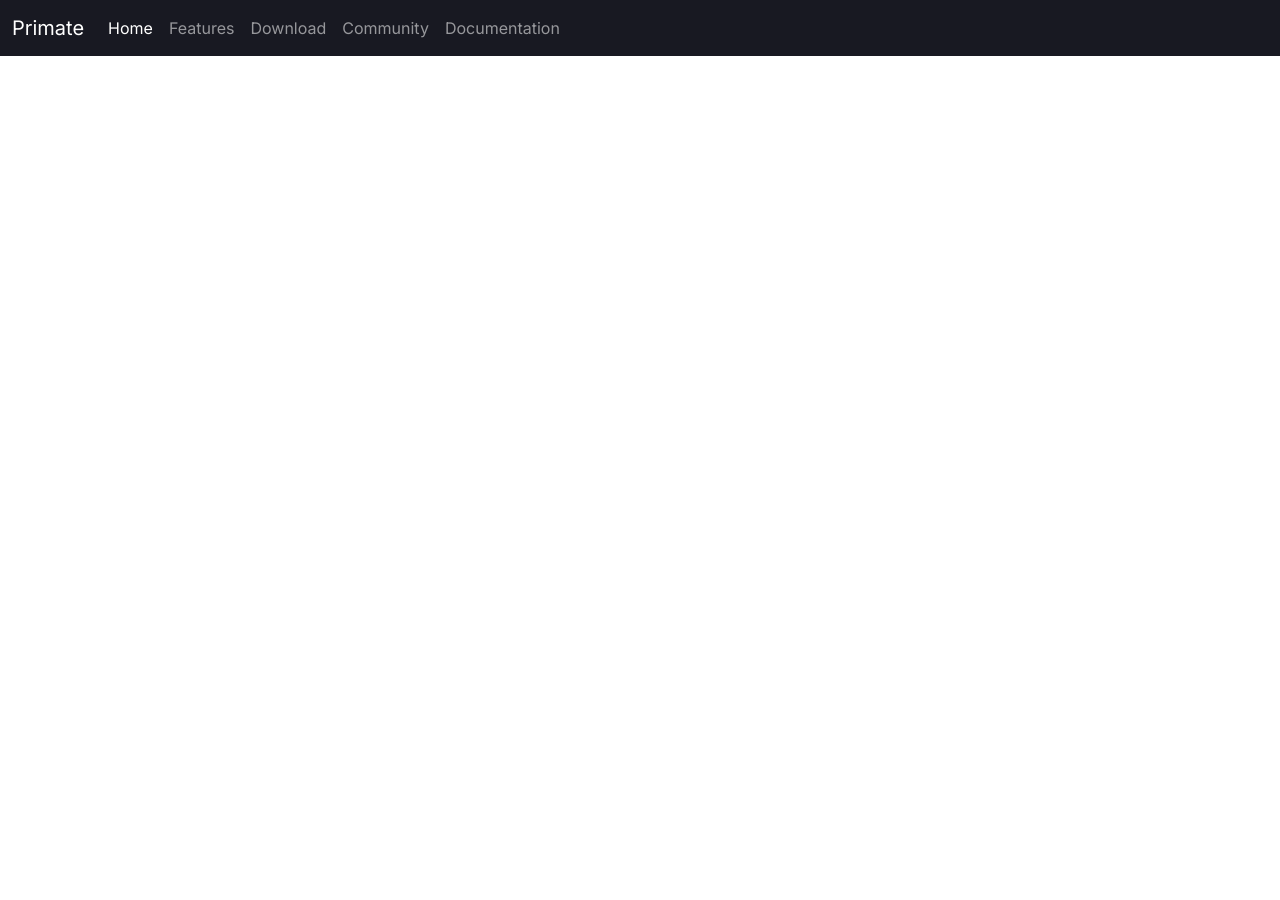
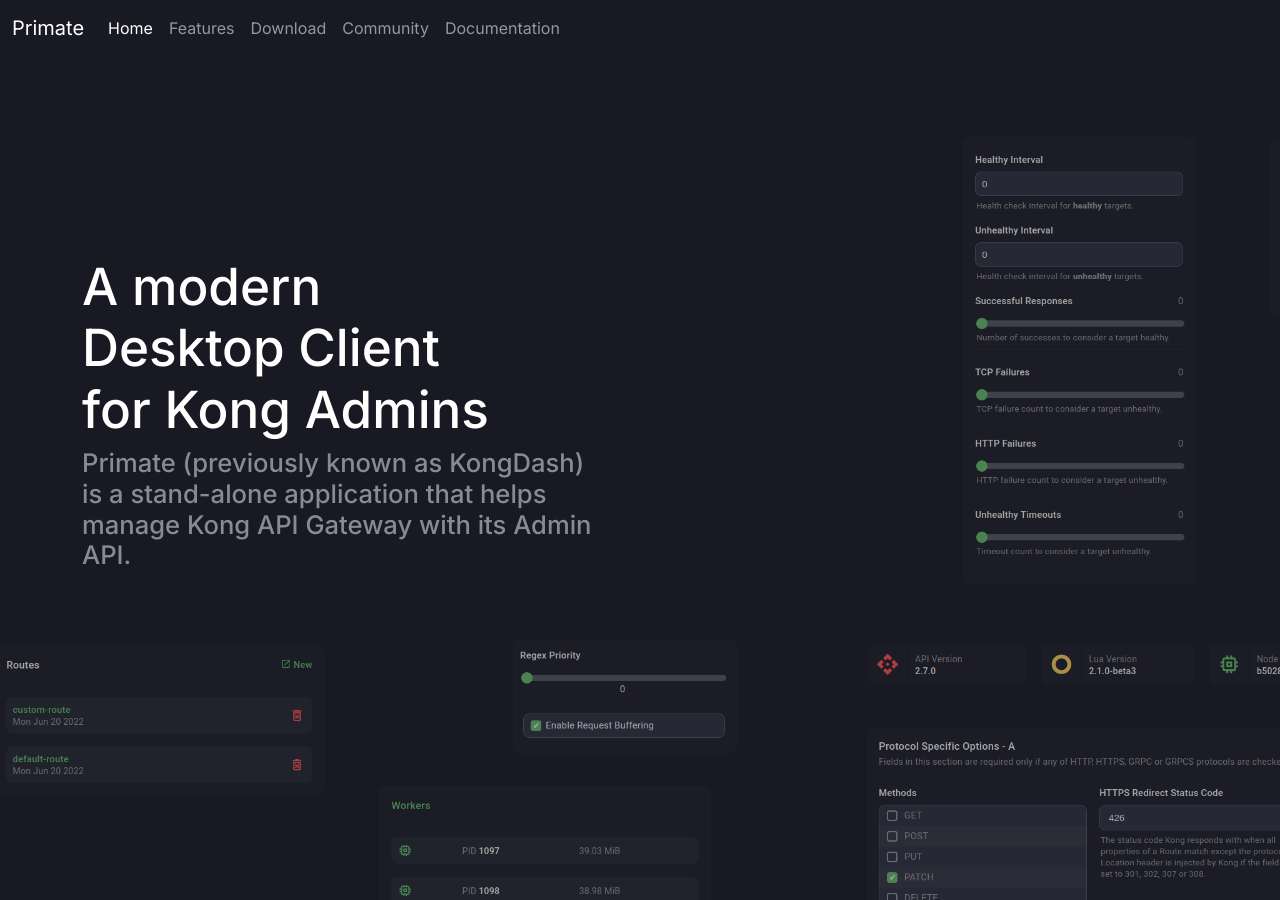
Before and after one commit to getprimate/website, a Jekyll site: the page built from index.html, in a window 1280 px wide and 900 px high. Built offline with Jekyll 4.4.1, drawn with Linux system fonts in a browser that asks for light colours; some of the changed text lies outside the part shown.

Commit message:
add: Overlay background image

```diff
--- a/index.html
+++ b/index.html
@@ -2,3 +2,90 @@
 layout: default
 title:  "Primate . A Modern Desktop Client for Kong Admins"
 ---
+
+<section class="overview-home bg-dark text-white">
+<div class="container">
+<div class="row">
+    <div class="col md-6">
+        <h1>A modern <br>Desktop Client <br>for Kong Admins</h1>
+        <h3>Primate (previously known as KongDash)<br>is a stand-alone application that helps <br>manage Kong API Gateway with its Admin API.</h3>
+    </div>
+    <div class="col md-6"></div>
+</div><!-- .row -->
+</div><!-- .container -->
+</section><!-- .overview-home -->
+
+<section class="overview-info">
+<div class="container">
+<div class="row">
+    <div class="col sm-12 col-md-12 col-lg-12 text-center">
+        <h1>Easy. Straightforward.</h1>
+        <p>No Sophisticated setup procedures to start<br>managing your Kong instances. All you need to do is:</p>
+    </div><!-- .col -->
+</div><!-- .row -->
+
+<div class="spacer py-4"></div><!-- .spacer -->
+
+<div class="row text-center">
+    <div class="col col-sm-12 col-md-4 col-lg-4">
+        <h3 class="header-glyph"><span class="material-icons md-48">system_update_alt</span></h3>
+        <p>Download the installer<br>for your platform.</p>
+    </div><!-- .col -->
+    <div class="col col-sm-12 col-md-4 col-lg-4">
+        <h3 class="header-glyph"><span class="material-icons md-48">settings_suggest</span></h3>
+        <p>Run the installer to setup<br>Primate in your computer.</p>
+    </div><!-- .col -->
+    <div class="col col-sm-12 col-md-4 col-lg-4">
+        <h3 class="header-glyph"><span class="material-icons md-48">dvr</span></h3>
+        <p>Run Primate just like any<br>other desktop application.</p>
+    </div><!-- .col -->
+</div><!-- .row -->
+</div><!-- .container -->
+</section><!-- .overview-info -->
+
+<section class="overview-info bg-secondary">
+<div class="container">
+<div class="row">
+    <div class="col sm-12 col-md-7 col-lg-7">
+        <h1>Manage Multiple Instanes<br>of Kong Gateway Servers</h1>
+    </div><!-- .col -->
+    <div class="col sm-12 col-md-5 col-lg-5">
+        <p>Primate stores the connection information in your computer everytime a new connection is added.</p>
+    </div><!-- .col -->
+</div><!-- .row -->
+<div class="spacer py-4"></div><!-- .spacer -->
+<div class="row">
+    <div class="col col-sm-12 col-md-8 col-lg-8 text-start">
+        <img class="card" src="assets/images/overview-connections.png" height="462px" />
+    </div><!-- .col -->
+    <div class="col col-sm-12 col-md-4 col-lg-4 text-end">
+        <img class="card" src="assets/images/widget-connections.png" />
+    </div><!-- .col -->
+</div><!-- .row -->
+</div><!-- .container -->
+</section><!-- .overview-info -->
+
+
+<section class="overview-info">
+<div class="container">
+<div class="row">
+    <div class="col col-sm-12 col-md-8 col-lg-8">
+        <h1>Contribute</h1>
+        <p>Support the development with <a href="#">feedbacks</a><br>
+            or even better with <a href="https://github.com/getprimate/primate/pulls">pull requests</a>.</p>
+
+        <p>
+            <a class="btn btn-secondary" target="_blank" href="https://github.com/getprimate/primate">View on Github</a>
+            <a class="btn btn-primary" target="_blank" href="https://twtter.com/getprimate">View on Twitter</a>
+        </p>
+
+        <p>
+            <a class="github-button" href="https://github.com/getprimate" data-color-scheme="no-preference: light; light: light; dark: light;" data-size="large" aria-label="Follow @getprimate on GitHub">Follow @getprimate</a>
+            <a class="github-button" href="https://github.com/getprimate/primate" data-color-scheme="no-preference: light; light: light; dark: light;" data-size="large" data-show-count="true" aria-label="Star getprimate/primate on GitHub">Star</a>
+        </p>
+    </div><!-- .col -->
+
+    <div class="col col-sm-12 col-md-4 col-lg-4 bg-github-overlay">&nbsp;</div><!-- .col -->
+</div><!-- .row -->
+</div><!-- .container -->
+</section><!-- .overview-info -->
```
